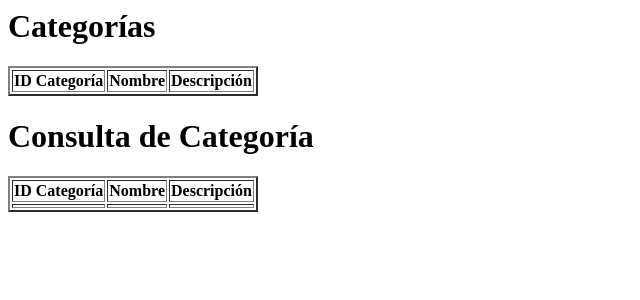
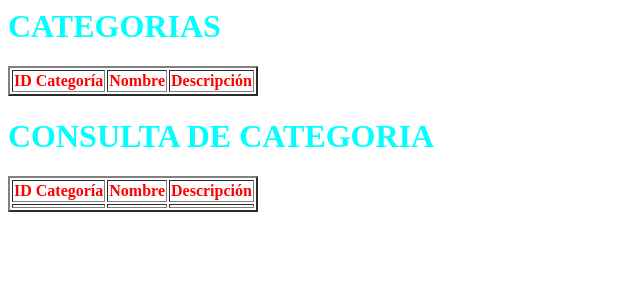
Before and after one commit to munozmapache420/gestion_producto, a PHP site: page / in a window 1280 px wide. Shown: the top 300 px of the page, without its empty margins (0-640 px from the left). Run offline with PHP 8.4, Linux system fonts and the light colour scheme; data that the repository does not hold is empty.

```diff
--- a/app/views/categorias/index.php
+++ b/app/views/categorias/index.php
@@ -1,11 +1,11 @@
-<h1>Categorías</h1>
+<h1 style="color: cyan;">CATEGORIAS</h1>
 
 <table border="2">
 
     <tr>
-        <th>ID Categoría</th>
-        <th>Nombre</th>
-        <th>Descripción</th>
+        <th style="color:red;">ID Categoría</th>
+        <th style="color:red;">Nombre</th>
+        <th style="color:red;">Descripción</th>
     </tr>
 
     <?php foreach ($categorias as $categoria): ?>
@@ -21,14 +21,14 @@
 </table>
 
 
-<h1>Consulta de Categoría</h1>
+<h1 style="color: cyan;">CONSULTA DE CATEGORIA</h1>
 
 <table border="2">
 
     <tr>
-        <th>ID Categoría</th>
-        <th>Nombre</th>
-        <th>Descripción</th>
+        <th style="color:red;">ID Categoría</th>
+        <th style="color:red;">Nombre</th>
+        <th style="color:red;">Descripción</th>
     </tr>
 
     <tr>
```
Also changed, not shown: app/model/producto.php (+8 -21 lines), app/views/producto/index.php (+11 -8 lines), readme.md.
